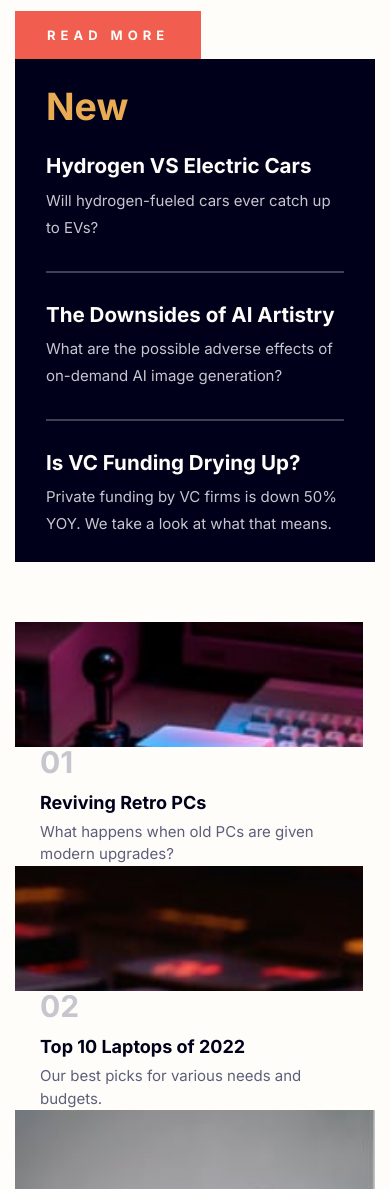
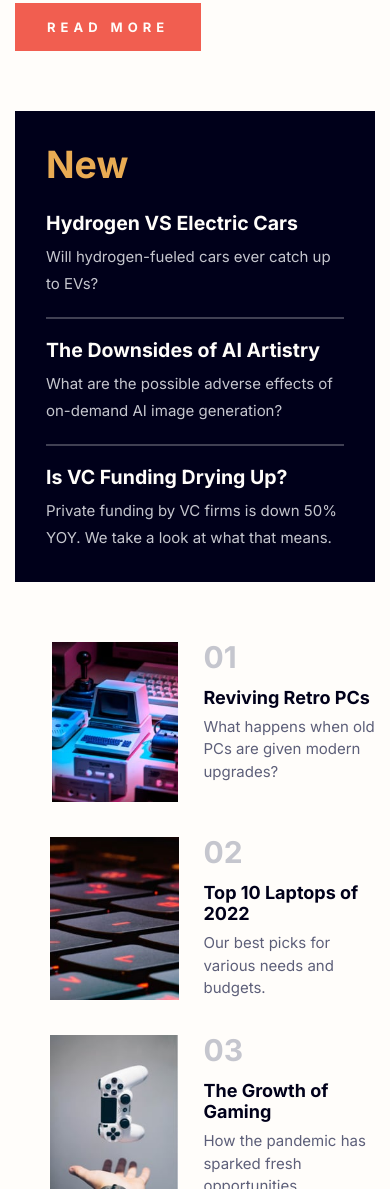
Before and after one commit to shoproizoshlo/news-homepage, a plain HTML site: page index.html in a window 390 px wide. Shown: the part 811-2000 px from the top of the page. Drawn offline with nearby package versions, Linux system fonts and the light colour scheme.

Commit message:
fixed mobile styling

```diff
--- a/index.html
+++ b/index.html
@@ -112,8 +112,8 @@
         </div>
         <div class="container">
           <div class="three-articles-area d-md-flex">
-            <div class="single-article d-md-flex">
-              <article class="d-md-flex">
+            <div class="single-article d-flex justify-content-center">
+              <article class="d-flex">
                 <div class="single-article-img">
                   <img
                     src="./assets/images/image-retro-pcs.jpg"
@@ -131,8 +131,8 @@
                 </div>
               </article>
             </div>
-            <div class="single-article d-md-flex">
-              <article class="d-md-flex">
+            <div class="single-article d-flex justify-content-center">
+              <article class="d-flex">
                 <div class="single-article-img">
                   <img
                     src="./assets/images/image-top-laptops.jpg"
@@ -150,8 +150,8 @@
                 </div>
               </article>
             </div>
-            <div class="single-article d-md-flex">
-              <article class="d-md-flex">
+            <div class="single-article d-flex justify-content-center">
+              <article class="d-flex">
                 <div class="single-article-img">
                   <img
                     src="./assets/images/image-gaming-growth.jpg"
--- a/styles/styles.css
+++ b/styles/styles.css
@@ -213,7 +213,7 @@ hr {
 
 .new-article-area {
   flex: 1;
-  padding: 25px 31px;
+  padding: 31px;
   background-color: var(--neutral-very-dark-blue);
   color: var(--neutral-grayish-blue);
 }
@@ -293,7 +293,7 @@ h4 a:hover {
 }
 .single-article-img {
   flex: 1;
-  min-height: 125px;
+  min-height: 130px;
   overflow: hidden;
   position: relative;
 }
@@ -303,8 +303,8 @@ h4 a:hover {
   position: absolute;
   top: 0;
   left: 0;
-  object-fit: cover;
-  object-position: top;
+  object-fit: contain;
+  object-position: right;
 }
 
 /* footer */
@@ -330,9 +330,39 @@ h4 a:hover {
   .container {
     max-width: 750px;
   }
+  .main-article-text h1 {
+    font-size: 3em;
+  }
+  hr {
+    margin: 20px 0;
+  }
+  .new-article-area h3 {
+    font-size: 1em;
+  }
+  .single-article-img {
+    flex: 2;
+  }
 }
+
 @media screen and (max-width: 767px) {
   .container {
     max-width: none;
   }
+  .main-article-area {
+    margin-right: 0;
+    margin-bottom: 60px;
+  }
+  .main-article-text button {
+    margin-top: 10px;
+  }
+  .new-article-area h3 {
+    font-size: 1.3em;
+  }
+  .single-article {
+    margin-right: 0;
+    margin-bottom: 35px;
+  }
+  .single-article-img {
+    min-height: 160px;
+  }
 }
```
